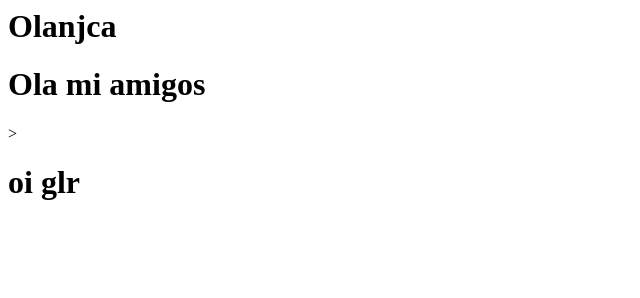
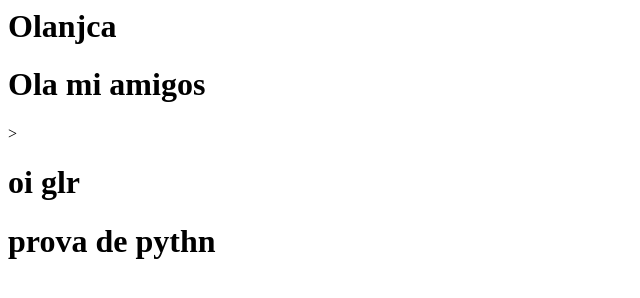
Before and after one commit to caiosoter/Git_Github, a plain HTML site: page index.html in a window 1280 px wide. Shown: the whole page, without its empty margins (0-640 px from the left). Drawn offline with Linux system fonts and the light colour scheme.

Commit message:
atualizando o index.html

```diff
--- a/index.html
+++ b/index.html
@@ -1,3 +1,4 @@
 <h1>Olanjca </h1>
 <h1> Ola mi amigos</h1>>
 <h1> oi glr </h1>
+<h1> prova de pythn </h1>
```
